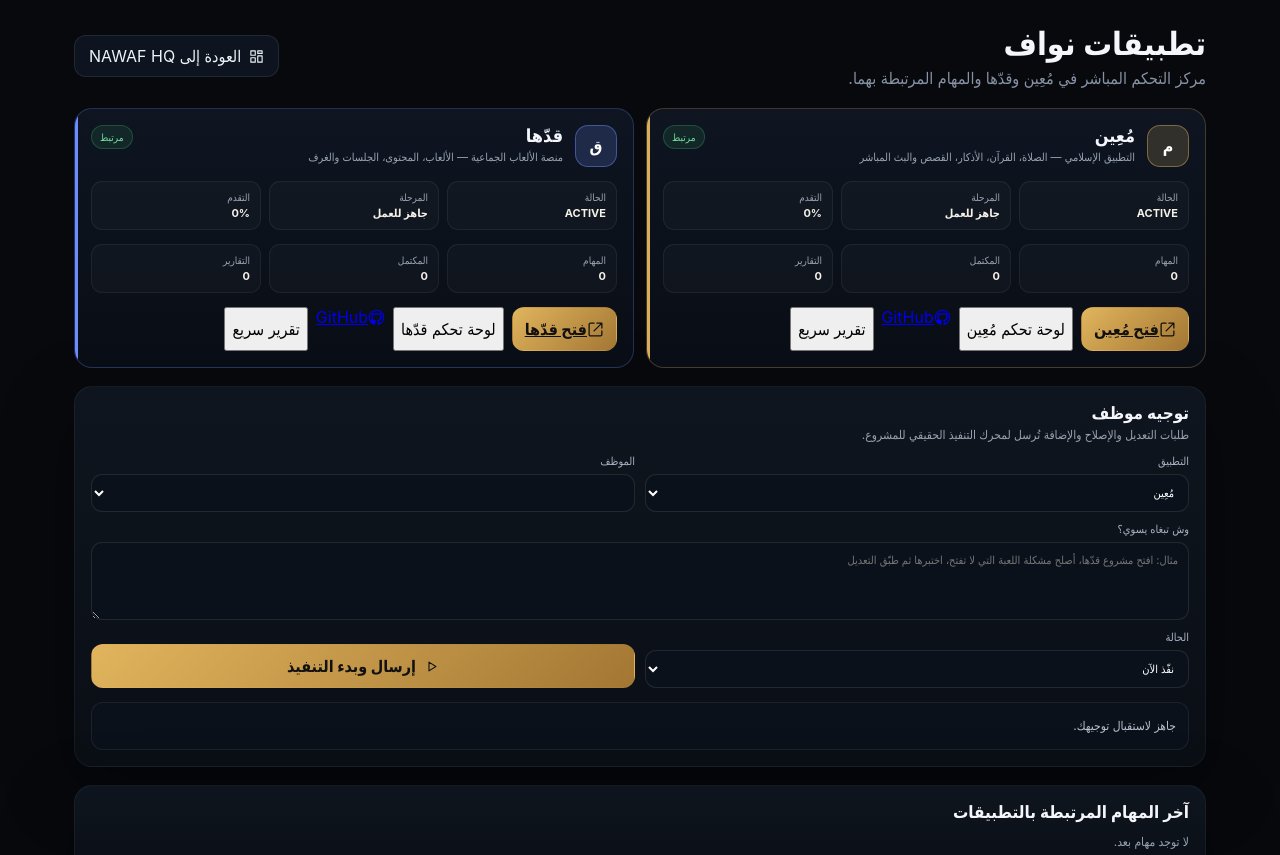
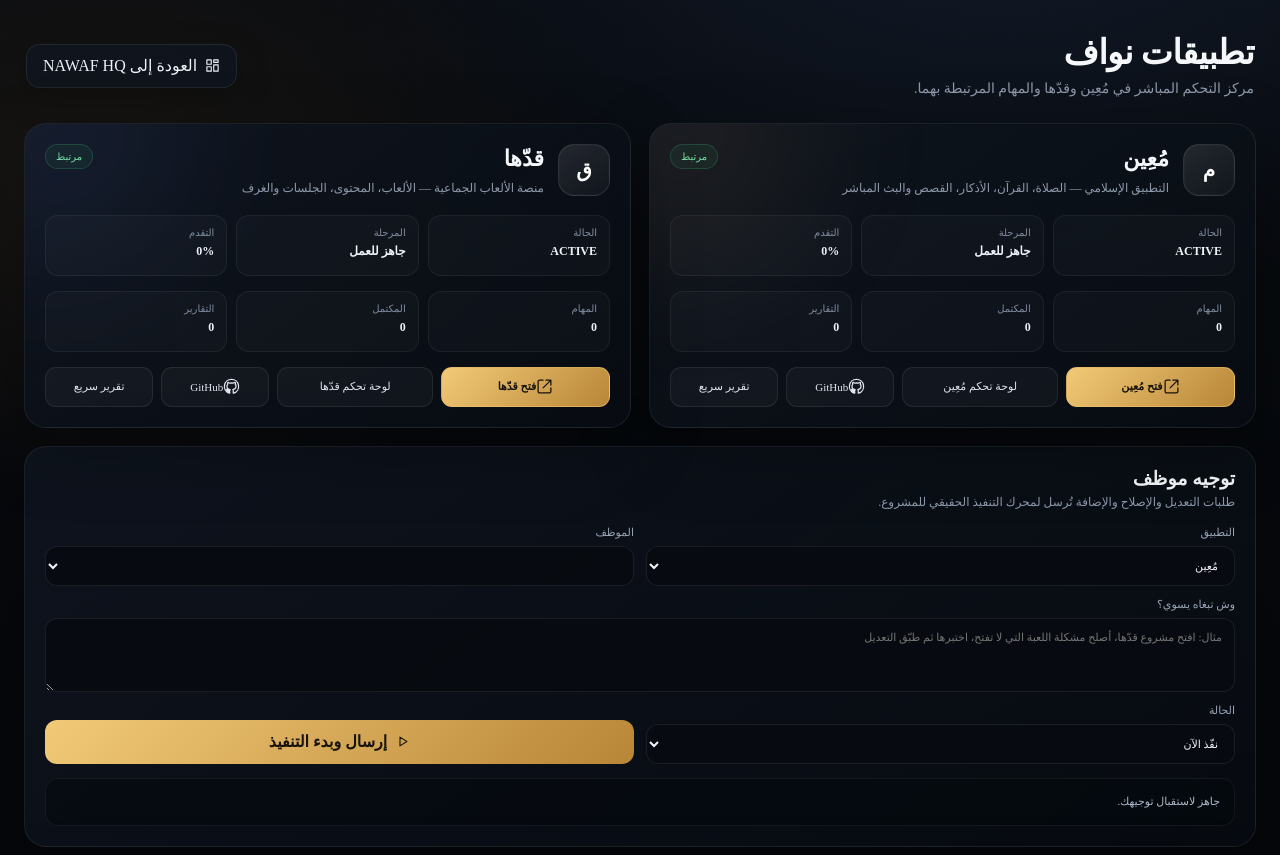
Before and after one commit to uauz1/NAWAFHQ, a website: page dist/apps.html in a window 1280 px wide. Shown: the top 855 px of the page. Drawn offline with Linux system fonts and the light colour scheme.

Commit message:
feat(ui): bring apps center into approved premium HQ design

```diff
--- a/dist/apps.html
+++ b/dist/apps.html
@@ -9,8 +9,55 @@
   <link rel="stylesheet" href="hq-app-integrations.css" />
   <link rel="stylesheet" href="hq-icons-v10.css?v=20260915-v10-1" />
   <style>
-    body{background:#07090d;color:#f4f6fb;min-height:100vh}.apps-page{max-width:1180px;margin:0 auto;padding:24px}.apps-page-top{display:flex;align-items:center;justify-content:space-between;gap:12px;margin-bottom:20px}.apps-page-top h1{margin:0 0 5px}.apps-page-top p{margin:0;color:#8792a5}.apps-back{display:inline-flex;align-items:center;min-height:42px;padding:0 14px;border:1px solid #ffffff16;border-radius:12px;color:#eef2f8;text-decoration:none;background:#0d1420}.apps-page .connected-grid{grid-template-columns:repeat(2,minmax(0,1fr))}.apps-command{margin-top:18px}.apps-command textarea,.apps-command select{width:100%;background:#0b111b;border:1px solid #ffffff18;color:#fff;border-radius:11px;padding:10px;font:inherit}.apps-command-grid{display:grid;grid-template-columns:1fr 1fr;gap:10px}.apps-command-grid label{display:flex;flex-direction:column;gap:6px;color:#a8b2c3;font-size:11px}.apps-command-grid .full{grid-column:1/-1}.apps-output{margin-top:14px;padding:12px;border:1px solid #ffffff12;border-radius:12px;background:#0b111b;color:#b8c2d0;font-size:12px;line-height:1.8}.apps-history{margin-top:18px}.apps-history .control-row{padding:12px 0}@media(max-width:760px){.apps-page{padding:14px}.apps-page-top{align-items:flex-start;flex-direction:column}.apps-page .connected-grid{grid-template-columns:1fr}.apps-command-grid{grid-template-columns:1fr}.apps-command-grid .full{grid-column:auto}}
-  </style>
+:root{--bg:#05070b;--panel:rgba(13,18,27,.82);--panel2:rgba(18,24,35,.72);--line:rgba(255,255,255,.08);--text:#f5f7fb;--muted:#8e99aa;--gold:#d9ad5b;--gold2:#f2ca77}
+*{box-sizing:border-box}
+html,body{margin:0;min-height:100%;background:
+radial-gradient(1200px 700px at 78% -10%,rgba(53,78,123,.22),transparent 58%),
+radial-gradient(900px 600px at 8% 18%,rgba(168,117,44,.11),transparent 55%),
+linear-gradient(180deg,#080b10 0%,#05070b 68%,#040609 100%);color:var(--text);font-family:inherit}
+body:before{content:"";position:fixed;inset:0;pointer-events:none;background-image:linear-gradient(rgba(255,255,255,.018) 1px,transparent 1px),linear-gradient(90deg,rgba(255,255,255,.018) 1px,transparent 1px);background-size:42px 42px;mask-image:linear-gradient(to bottom,rgba(0,0,0,.35),transparent 72%)}
+.apps-page{width:min(1440px,calc(100% - 48px));margin:auto;padding:34px 0 70px;position:relative;z-index:1}
+.apps-page-top{display:flex;align-items:center;justify-content:space-between;gap:24px;margin-bottom:26px;padding:0 2px}
+.apps-page-top h1{font-size:34px;line-height:1.1;margin:0 0 9px;letter-spacing:-.6px}
+.apps-page-top p{margin:0;color:var(--muted);font-size:14px}
+.apps-back{display:inline-flex;align-items:center;justify-content:center;gap:8px;min-height:44px;padding:0 16px;border:1px solid var(--line);border-radius:14px;color:#eef2f8;text-decoration:none;background:rgba(16,22,32,.78);backdrop-filter:blur(16px);box-shadow:0 10px 35px rgba(0,0,0,.22);transition:.2s}
+.apps-back:hover{transform:translateY(-1px);border-color:rgba(217,173,91,.36);background:rgba(22,28,40,.92)}
+.connected-grid{display:grid!important;grid-template-columns:repeat(2,minmax(0,1fr))!important;gap:18px}
+.connected-app{position:relative;overflow:hidden;min-height:300px;border:1px solid var(--line)!important;border-radius:22px!important;background:linear-gradient(145deg,rgba(15,21,31,.94),rgba(8,12,18,.9))!important;padding:20px!important;box-shadow:0 22px 70px rgba(0,0,0,.28);backdrop-filter:blur(18px)}
+.connected-app:before{content:"";position:absolute;inset:0 0 auto 0;height:2px;background:linear-gradient(90deg,transparent,var(--app-accent),transparent);opacity:.95}
+.connected-app:after{content:"";position:absolute;width:240px;height:240px;border-radius:50%;inset:-110px auto auto -90px;background:var(--app-accent);filter:blur(85px);opacity:.10;pointer-events:none}
+.connected-app-head{display:grid!important;grid-template-columns:52px 1fr auto;align-items:start!important;gap:14px!important;position:relative;z-index:1}
+.app-mark{width:52px!important;height:52px!important;border-radius:16px!important;display:grid!important;place-items:center!important;font-size:20px!important;font-weight:800;background:linear-gradient(145deg,rgba(255,255,255,.10),rgba(255,255,255,.03))!important;border:1px solid rgba(255,255,255,.10)!important;box-shadow:inset 0 0 0 1px rgba(255,255,255,.02)}
+.connected-app-head h3{font-size:22px!important;margin:2px 0 6px!important}
+.connected-app-head p{font-size:12px!important;line-height:1.8!important;color:var(--muted)!important;margin:0!important;max-width:520px}
+.app-live{align-self:start!important;padding:6px 10px!important;border:1px solid rgba(63,197,122,.22)!important;background:rgba(38,145,88,.10)!important;color:#78dda4!important;border-radius:999px!important;font-size:10px!important}
+.connected-app-meta{display:grid!important;grid-template-columns:repeat(3,minmax(0,1fr));gap:9px!important;margin-top:15px!important}
+.connected-app-meta span{display:flex!important;flex-direction:column!important;gap:6px!important;min-height:61px;padding:11px 12px!important;border:1px solid rgba(255,255,255,.06)!important;border-radius:13px!important;background:rgba(255,255,255,.025)!important;color:#818da0!important;font-size:10px!important}
+.connected-app-meta b{color:#eef2f8!important;font-size:12px!important}
+.connected-app-actions{display:grid!important;grid-template-columns:1.25fr 1.15fr .8fr .8fr;gap:8px!important;margin-top:15px!important}
+.connected-app-actions a,.connected-app-actions button{min-height:40px!important;border-radius:11px!important;border:1px solid rgba(255,255,255,.08)!important;background:rgba(255,255,255,.035)!important;color:#dfe5ee!important;text-decoration:none!important;display:flex!important;align-items:center!important;justify-content:center!important;padding:0 10px!important;font:inherit!important;font-size:11px!important;cursor:pointer;transition:.18s}
+.connected-app-actions a:hover,.connected-app-actions button:hover{transform:translateY(-1px);background:rgba(255,255,255,.065)!important}
+.connected-app-actions .primary{background:linear-gradient(135deg,var(--gold2),#b88637)!important;color:#18130b!important;border-color:rgba(231,190,108,.58)!important;font-weight:800!important}
+.workspace.card{border:1px solid var(--line)!important;border-radius:22px!important;background:linear-gradient(145deg,rgba(15,21,31,.90),rgba(8,12,18,.86))!important;box-shadow:0 22px 70px rgba(0,0,0,.24)!important;padding:20px!important}
+.apps-command{margin-top:18px}
+.workspace-head{margin-bottom:16px}
+.workspace-head h2{margin:0 0 5px!important;font-size:19px!important}
+.connected-sub{margin:0!important;color:var(--muted)!important;font-size:12px!important}
+.apps-command-grid{display:grid;grid-template-columns:1fr 1fr;gap:12px}
+.apps-command-grid label{display:flex;flex-direction:column;gap:7px;color:#9aa5b5;font-size:11px}
+.apps-command-grid .full{grid-column:1/-1}
+.apps-command textarea,.apps-command select{width:100%;background:rgba(7,11,17,.88)!important;border:1px solid rgba(255,255,255,.08)!important;color:#f4f6fa!important;border-radius:12px!important;padding:12px!important;font:inherit!important;outline:none}
+.apps-command textarea:focus,.apps-command select:focus{border-color:rgba(217,173,91,.5)!important;box-shadow:0 0 0 3px rgba(217,173,91,.07)}
+.apps-command button.primary{min-height:44px;border:0;border-radius:12px;background:linear-gradient(135deg,var(--gold2),#b88637);color:#18130b;font-weight:900;cursor:pointer}
+.apps-output{margin-top:14px;padding:13px 14px!important;border:1px solid rgba(255,255,255,.06)!important;border-radius:13px!important;background:rgba(5,9,14,.58)!important;color:#aeb8c7!important;font-size:11px!important;line-height:1.8!important}
+.apps-history{margin-top:18px}
+.apps-history .control-row{padding:13px 4px!important;border-bottom:1px solid rgba(255,255,255,.05)!important}
+.apps-history .control-row:last-child{border-bottom:0!important}
+.muted{color:var(--muted)!important}
+@media(max-width:980px){.connected-grid{grid-template-columns:1fr!important}.connected-app-actions{grid-template-columns:repeat(2,minmax(0,1fr))}}
+@media(max-width:760px){.apps-page{width:min(100% - 24px,1440px);padding:18px 0 44px}.apps-page-top{align-items:flex-start;flex-direction:column}.apps-page-top h1{font-size:28px}.apps-command-grid{grid-template-columns:1fr}.apps-command-grid .full{grid-column:auto}.connected-app{padding:16px!important}.connected-app-head{grid-template-columns:46px 1fr}.app-live{grid-column:1/-1;width:max-content}.connected-app-meta{grid-template-columns:repeat(3,1fr)}}
+@media(max-width:500px){.connected-app-actions{grid-template-columns:1fr 1fr}.connected-app-meta{grid-template-columns:1fr 1fr}.connected-app-meta span:last-child:nth-child(3n){grid-column:auto}}
+</style>
 </head>
 <body>
   <main class="apps-page">
@@ -19,7 +66,7 @@
     <section class="workspace card apps-command"><div class="workspace-head"><div><h2>توجيه موظف</h2><p class="connected-sub">طلبات التعديل والإصلاح والإضافة تُرسل لمحرك التنفيذ الحقيقي للمشروع.</p></div></div><form id="command-form" class="apps-command-grid"><label>التطبيق<select name="projectId" id="project-select"></select></label><label>الموظف<select name="employeeId" id="employee-select"></select></label><label class="full">وش تبغاه يسوي؟<textarea name="command" rows="4" required placeholder="مثال: افتح مشروع قدّها، أصلح مشكلة اللعبة التي لا تفتح، اختبرها ثم طبّق التعديل"></textarea></label><label>الحالة<select name="status"><option value="READY">نفّذ الآن</option><option value="RESEARCHING">بحث ومراجعة</option><option value="REVIEWING">فحص وجودة</option></select></label><div style="display:flex;align-items:end"><button class="primary" style="width:100%" type="submit">إرسال وبدء التنفيذ</button></div></form><div class="apps-output" id="command-output">جاهز لاستقبال توجيهك.</div></section>
     <section class="workspace card apps-history"><div class="workspace-head"><h2>آخر المهام المرتبطة بالتطبيقات</h2></div><div id="apps-history"></div></section>
   </main>
-  <script src="hq-apps-page.js?v=20260915-real-1"></script>
+  <script src="hq-apps-page.js?v=20260918-premium-apps-1"></script>
   <script src="hq-project-executor.js?v=20260915-permissions-1"></script>
   <script src="hq-icons-v10.js?v=20260915-v10-1"></script>
   <script>setInterval(function(){window.NawafProjectExecutor&&window.NawafProjectExecutor.scan&&window.NawafProjectExecutor.scan()},1500)</script>
```
